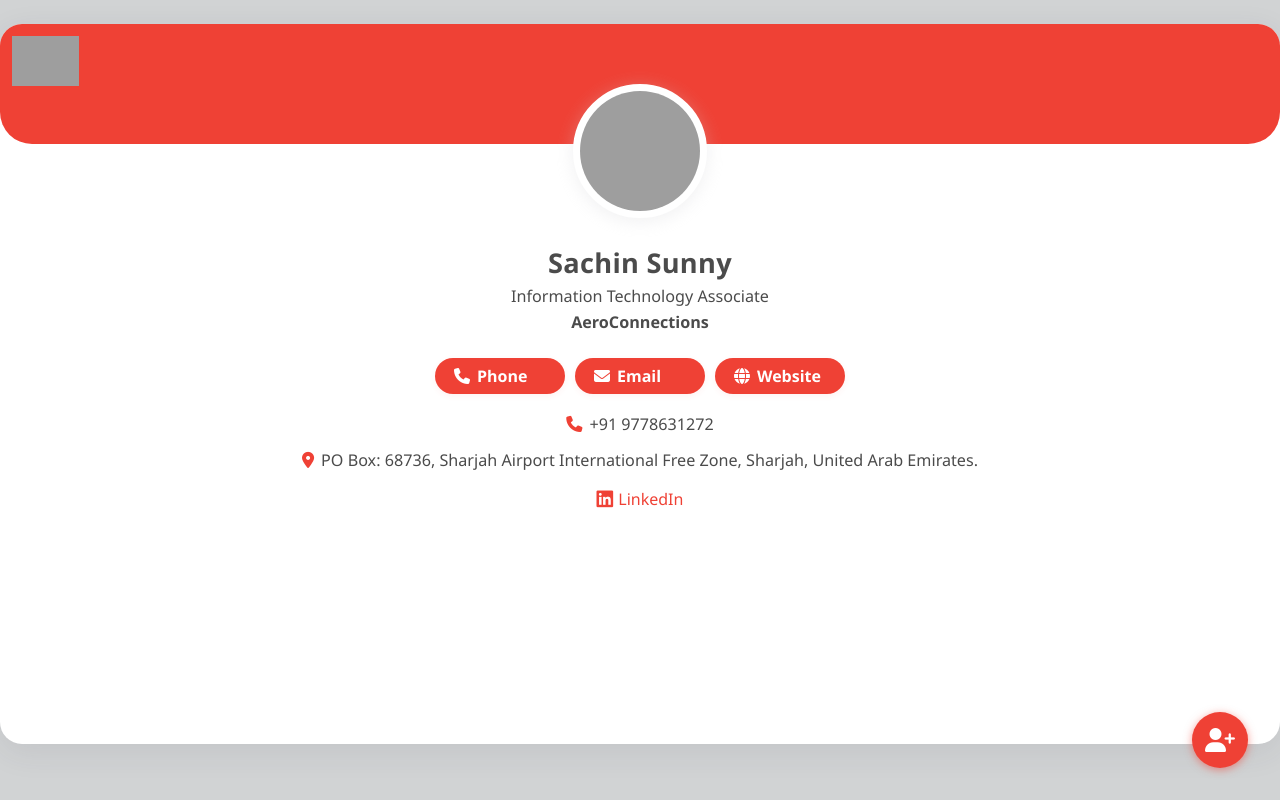
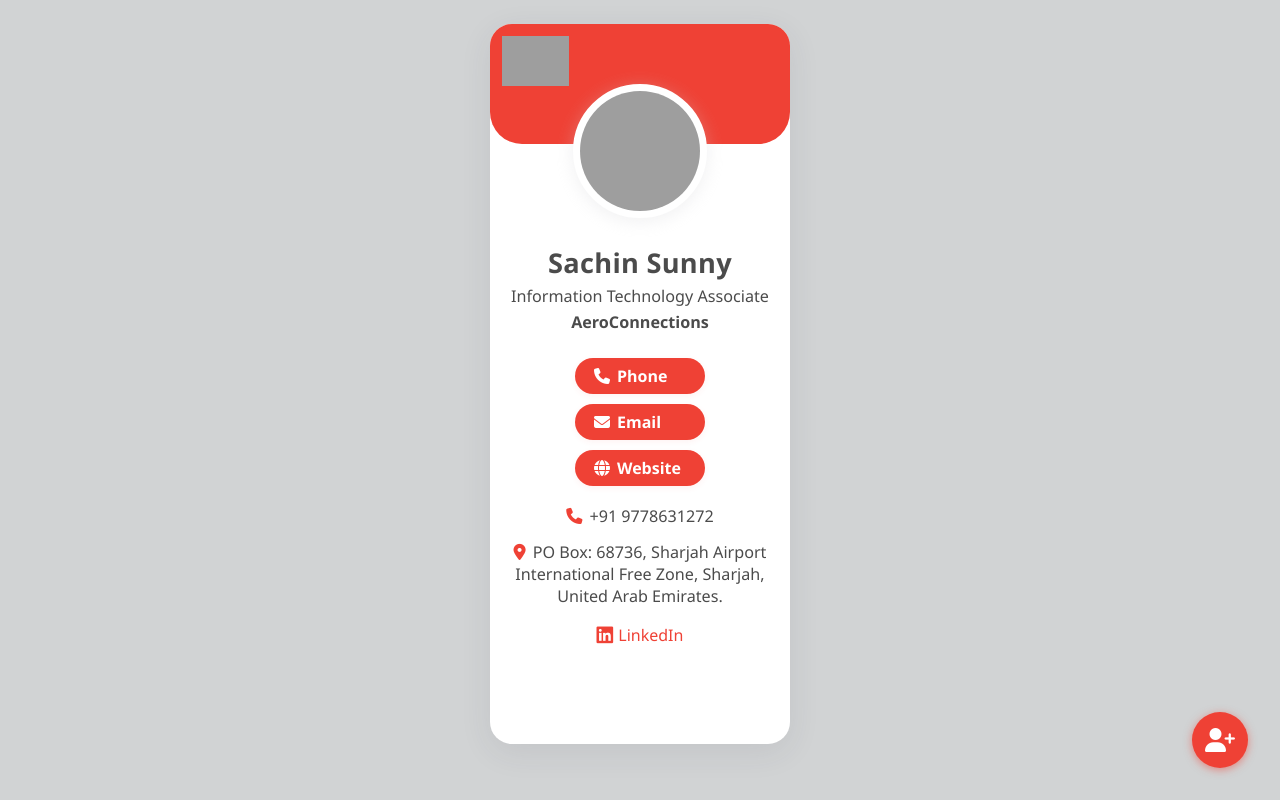
Before and after one commit to Ardent93/landing, a plain HTML site: page index.html in a window 1280 px wide. Drawn offline with Linux system fonts and the light colour scheme; grey boxes are pictures that could not be loaded.

Commit message:
width update

```diff
--- a/index.html
+++ b/index.html
@@ -19,7 +19,7 @@
       font-family: 'Segoe UI', Arial, sans-serif;
     }
     .main-card {
-      max-width: auto;
+      max-width: 300px;
       margin: 24px auto 0 auto;
       background: var(--white);
       border-radius: 22px;
```
